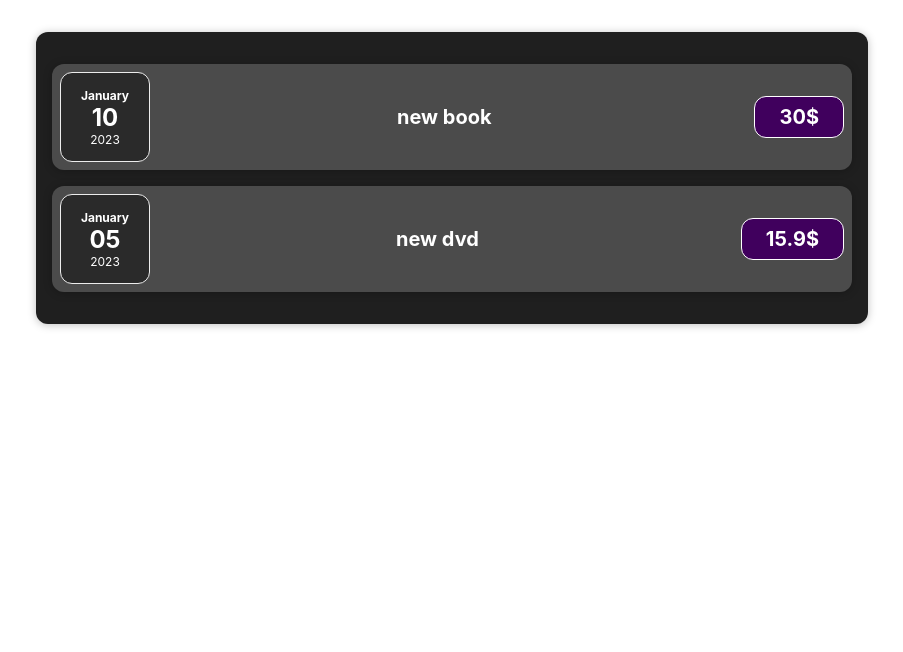
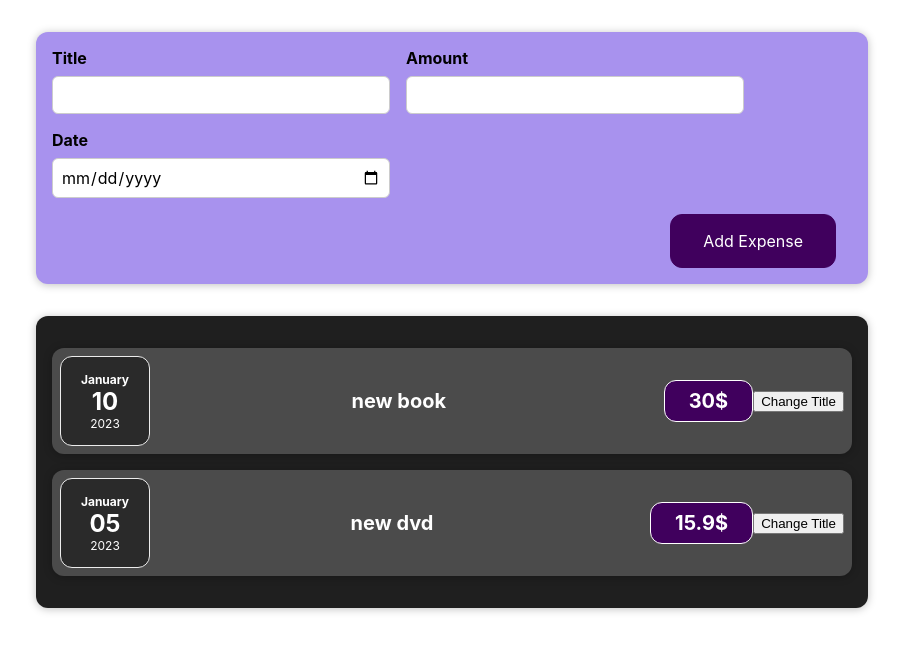
Before and after one commit to ragnar1n/react_expenses, a React (Create React App) app: page / in a window 1280 px wide. Shown: the top 652 px of the page, without its empty margins (188-1091 px from the left). Built offline with nearby package versions, Linux system fonts and the light colour scheme.

Commit message:
Added newExpense

```diff
--- a/src/App.js
+++ b/src/App.js
@@ -1,11 +1,13 @@
 import './App.css';
 
 import Expenses from "./components/Expenses/Expenses";
+import NewExpense from "./components/NewExpense/NewExpense";
 
 const App = ()=> {
 
   return (
     <div className="App">
+        <NewExpense></NewExpense>
         <Expenses></Expenses>
 
     </div>
--- a/src/components/Expenses/ExpenseItem.js
+++ b/src/components/Expenses/ExpenseItem.js
@@ -1,9 +1,16 @@
+import React, { useState } from "react";
 import './ExpenseItem.css'
 import ExpenseDate from './ExpenseDate'
 import Card from "../UI/Card";
+import {click} from "@testing-library/user-event/dist/click";
+
 
 const ExpenseItem=(props)=>{
-
+    const [title, setTitle]=useState(props.expenseData.title)
+    const clickHandler=()=>{
+        setTitle('Updated')
+        console.log(title)
+}
     return (
         <div className='card expense-item'>
             <ExpenseDate date={props.expenseData.date}></ExpenseDate>
@@ -14,7 +21,7 @@
                     <div>{props.expenseData.price}$</div>
                 </div>
             </div>
-
+            <button onClick={clickHandler}>Change Title</button>
         </div>
 
     )
--- /dev/null
+++ b/src/components/NewExpense/ExpenseForm.css
@@ -0,0 +1,26 @@
+.new-expense__controls {
+    display: flex;
+    flex-wrap: wrap;
+    gap: 1rem;
+    margin-bottom: 1rem;
+    text-align: left;
+}
+
+.new-expense__control label {
+    font-weight: bold;
+    margin-bottom: 0.5rem;
+    display: block;
+}
+
+.new-expense__control input {
+    font: inherit;
+    padding: 0.5rem;
+    border-radius: 6px;
+    border: 1px solid #ccc;
+    width: 20rem;
+    max-width: 100%;
+}
+
+.new-expense__actions {
+    text-align: right;
+}
--- /dev/null
+++ b/src/components/NewExpense/ExpenseForm.js
@@ -0,0 +1,40 @@
+import React, {useState} from "react";
+import './ExpenseForm.css'
+
+const ExpenseForm=(props)=>{
+    const [enteredTtile,setEnteredTitle]=useState('')
+    const [enteredAmount,setEnteredAmount]=useState('')
+    const [enteredDate,setEnteredDate]=useState('')
+
+    const titleChangeHandler=(event)=>{
+        setEnteredTitle(event.target.value)
+    }
+    const amountChangeHandler=(event)=>{
+        setEnteredAmount(event.target.value)
+    }
+    const dateChangeHandler=(event)=>{
+        setEnteredDate(event.target.value)
+    }
+    return(
+        <form>
+            <div className='new-expense__controls'>
+                <div className='new-expense__control'>
+                    <label>Title</label>
+                    <input type="text" onChange={titleChangeHandler}/>
+                </div>
+                <div className='new-expense__control'>
+                    <label>Amount</label>
+                    <input type="number" onChange={amountChangeHandler} min="0.01" step='0.01'/>
+                </div>
+                <div className='new-expense__control'>
+                    <label>Date</label>
+                    <input type="date" onChange={dateChangeHandler} min="2023-01-18" max='2025-12-31'/>
+                </div>
+            </div>
+            <div className='new-expense__actions'>
+                <button  type='submit'>Add Expense</button>
+            </div>
+        </form>
+    )
+}
+export default ExpenseForm
--- /dev/null
+++ b/src/components/NewExpense/NewExpense.css
@@ -0,0 +1,38 @@
+.new-expense {
+    background-color: #a892ee;
+    padding: 1rem;
+    margin: 2rem auto;
+    width: 50rem;
+    max-width: 95%;
+    border-radius: 12px;
+    text-align: center;
+    box-shadow: 0 1px 8px rgba(0, 0, 0, 0.25);
+}
+
+.new-expense button {
+    font: inherit;
+    cursor: pointer;
+    padding: 1rem 2rem;
+    border: 1px solid #40005d;
+    background-color: #40005d;
+    color: white;
+    border-radius: 12px;
+    margin-right: 1rem;
+}
+
+.new-expense button:hover,
+.new-expense button:active {
+    background-color: #510674;
+    border-color: #510674;
+}
+
+.new-expense button.alternative {
+    color: #220131;
+    border-color: transparent;
+    background-color: transparent;
+}
+
+.new-expense button.alternative:hover,
+.new-expense button.alternative:active {
+    background-color: #ddb3f8;
+}
--- /dev/null
+++ b/src/components/NewExpense/NewExpense.js
@@ -0,0 +1,12 @@
+import React from "react";
+import ExpenseForm from "./ExpenseForm";
+import './NewExpense.css'
+
+const NewExpense=()=>{
+    return(
+        <div className='new-expense'>
+            <ExpenseForm></ExpenseForm>
+        </div>
+    )
+}
+export default NewExpense
```
